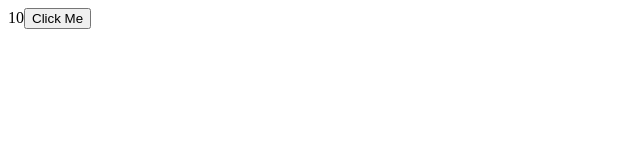
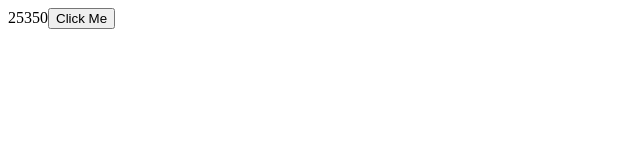
Before and after one commit to abed-ctrl/react-app, a React (Vite) app: page / in a window 1280 px wide. Shown: the top 160 px of the page, without its empty margins (0-640 px from the left). Built offline with nearby package versions, Linux system fonts and the light colour scheme.

Commit message:
05 - Managing Component State - Updating Nested Objects

```diff
--- a/src/App.tsx
+++ b/src/App.tsx
@@ -1,40 +1,41 @@
-// 05 - Managing Component State => Updating Objects
+// 05 - Managing Component State => Updating Nested Objects
 
 import { useState } from "react";
 
 function App() {
-  const [drink, setDrink] = useState({
-    title: "Express",
-    price: 10,
+  const [customer, setCustomer] = useState({
+    name: "Ali",
+    address: {
+      city: "Oued Zem",
+      zipCode: 25350,
+    },
   });
 
+  // we wanna update the zip code when handling the click event
   const handleClick = () => {
-    // in this event handler we don't modify the props of this object like this
-    // drink.price = 6
-    // setDrink(drink);
-    // this will not work. react not detect any changes.
-    // so if we want React to detect the changes we should pass a new object.
-    // const newDrink = {
-    //  title: drink.title,
-    //  price: 12,
-    // };
-    // setDrink(newDrink);
-    // just like props we should treat state object as immutable or read-only
-    // if we have an object with a ton of props we can't recopy them all.
-    // we use the spread operator in javascript ...
-    const newDrink = {
-      ...drink,
-      price: 12,
-    };
-    setDrink(newDrink);
-    // we can create the object inside setDrink directly
-    // setDrink({ ...drink, price: 12 });
+    // setCustomer({ ...customer });
+    // the spread operator in js is shallow.
+    // the cloned object refers to the same reference as the original object.
+    // if we create two customers with the spread operator we will get 2 customer with the same address.
+    // this isn't what we want. we should make the two object independently of each other.
+    setCustomer({
+      ...customer,
+      address: { ...customer.address, zipCode: 25000 },
+    });
+    // the address object of the first customer object is independently of address object of the second customer object
+
+    // Definitions:
+
+    // Shallow copy is a bit-wise copy of an object which makes a new object by copying the memory address
+    // of the original object.That is, it makes a new object by which memory addresses are the same as
+    // the original object.
+
+    // Deep copy, copies all the fields with dynamically allocated memory. That is, every value of the copied
+    //  object gets a new memory address rather than the original object.
   };
   return (
     <div>
-      {drink.price}
-      {/* we want when we click on this button to update the price. */}
-      {/* when dealing with array and object we should treat them as immutable or read-only */}
+      {customer.address.zipCode}
       <button onClick={handleClick}>Click Me</button>
     </div>
   );
```
